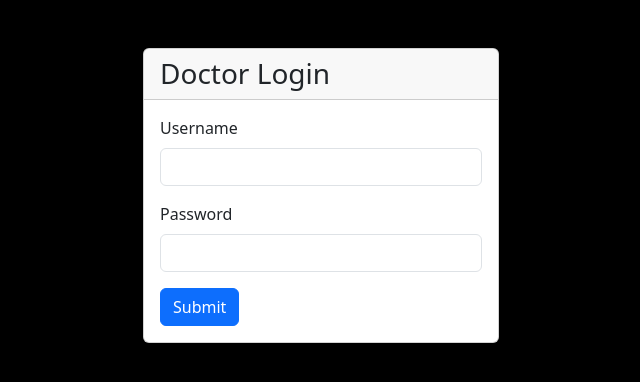
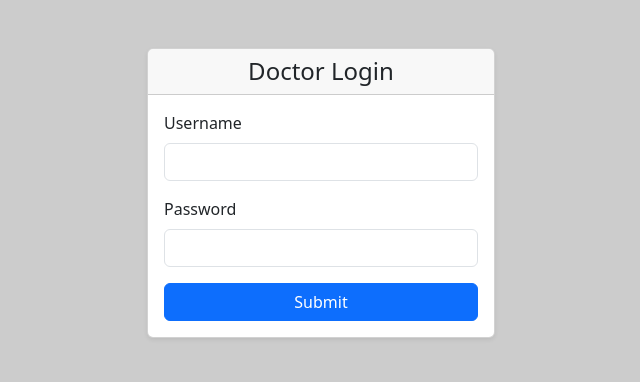
Before and after one commit to musarafhossain/MediHub, a Django app: page /login/ in a window 1280 px wide. Shown: the top 382 px of the page, without its empty margins (319-959 px from the left). Run offline with Django 5.2, Linux system fonts and the light colour scheme.

Commit message:
add login functionalities

```diff
--- a/main/patient/templates/doctor/login.html
+++ b/main/patient/templates/doctor/login.html
@@ -1,21 +1,26 @@
 {% extends 'layout.html' %}
 {% block content %}
-    <div class='row mt-5'>
-        <div class='col-4 offset-4'>
-            <div class='card'>
-                <h3 class='card-header'>Doctor Login</h3>
-                <div class='card-body'>
-                    <form>
-                    <div class="mb-3">
-                        <label for="exampleInputEmail1" class="form-label">Username</label>
-                        <input type="text" class="form-control" id="exampleInputText1" aria-describedby="emailHelp">
+    <div class="container mt-5">
+        <div class="row justify-content-center">
+            <div class="col-md-6 col-lg-4">
+                <div class="card shadow-sm">
+                    <h4 class="card-header text-center">Doctor Login</h4>
+                    <div class="card-body">
+                        <form method="post" action="">
+                            {% csrf_token %}
+                            <div class="mb-3">
+                                <label for="username" class="form-label">Username</label>
+                                <input type="text" class="form-control" id="username" name="username" required>
+                            </div>
+                            <div class="mb-3">
+                                <label for="password" class="form-label">Password</label>
+                                <input type="password" class="form-control" id="password" name="password" required>
+                            </div>
+                            <div class="d-grid">
+                                <button type="submit" class="btn btn-primary">Submit</button>
+                            </div>
+                        </form>
                     </div>
-                    <div class="mb-3">
-                        <label for="exampleInputPassword1" class="form-label">Password</label>
-                        <input type="password" class="form-control" id="exampleInputPassword1">
-                    </div>
-                    <button type="submit" class="btn btn-primary">Submit</button>
-                    </form>
                 </div>
             </div>
         </div>
--- a/main/patient/views.py
+++ b/main/patient/views.py
@@ -1,4 +1,6 @@
-from django.shortcuts import render
+from django.shortcuts import render, redirect
+from django.contrib.auth import authenticate
+from django.http import HttpResponseRedirect
 
 # Create your views here.
 def home(request):
@@ -6,6 +8,12 @@ def home(request):
 
 #Doctor Login
 def doctor_login(request):
+    if request.method == 'POST':
+        username = request.POST['username']
+        password = request.POST['password']
+        user = authenticate(username=username, password=password)
+        if user:
+            redirect('/')
     return render(request, 'doctor/login.html', {
         'page_title': 'Doctor Login'
     })
--- a/main/templates/layout.html
+++ b/main/templates/layout.html
@@ -7,7 +7,7 @@
     <link href="https://cdn.jsdelivr.net/npm/bootstrap@5.3.3/dist/css/bootstrap.min.css" rel="stylesheet"/>
   </head>
 </head>
-<body style='background-color: #000;'>
+<body style='background-color: #ccc;'>
     <script src="https://cdn.jsdelivr.net/npm/bootstrap@5.3.3/dist/js/bootstrap.bundle.min.js"></script>
     <div class='container'>
         {% block content %}
```
